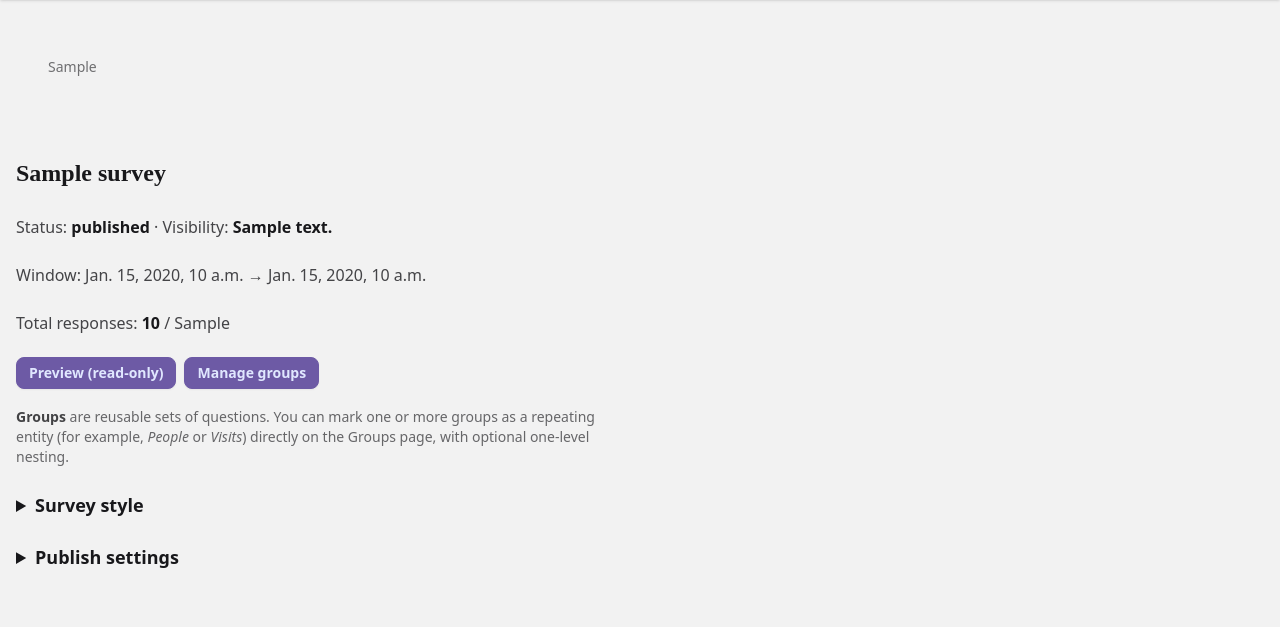
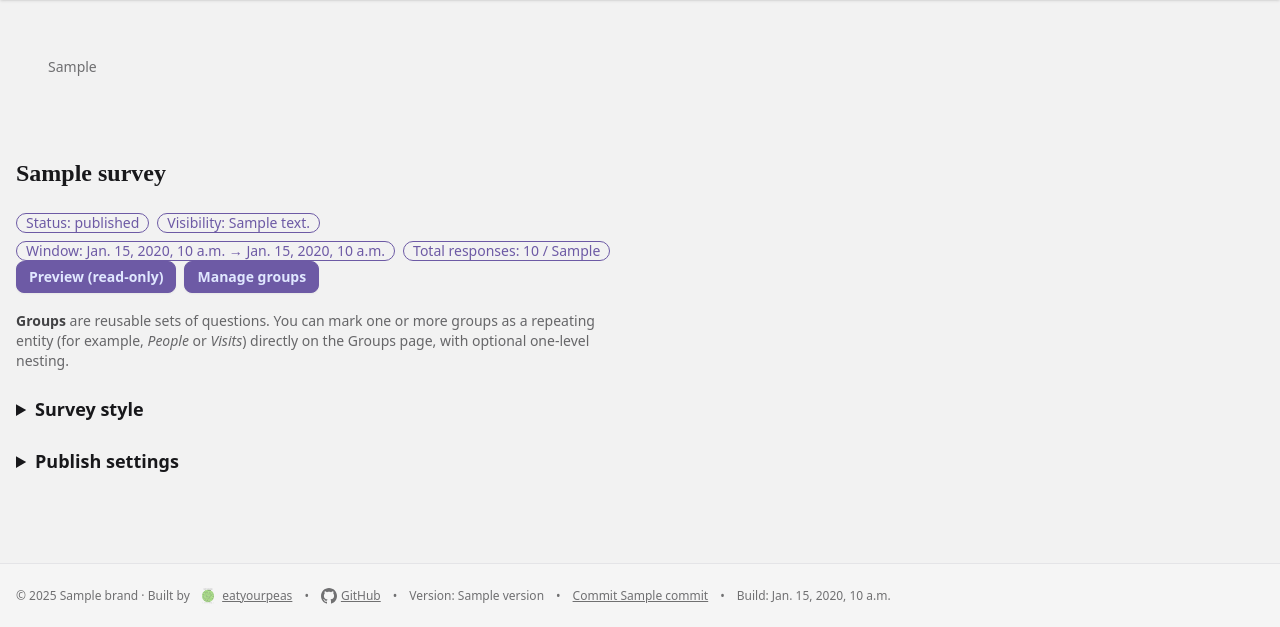
Before and after one commit to eatyourpeas/census, a Django app: template census_app/surveys/templates/surveys/dashboard.html in a window 1280 px wide. Shown: the part 68-695 px from the top of the page. Run offline with Django 5.2, Linux system fonts and the light colour scheme; the template is opened without the code that fills it: most values are stand-ins (such as "Sample title", 1, 10 or a date in 2020); grey boxes marked "Sample" are stand-in pictures; style sheets or scripts are compiled from the project's sources; some libraries are stand-ins or nearby versions.

Commit message:
Dashboard: render status/visibility/window/total as primary badges.

```diff
--- a/census_app/surveys/templates/surveys/dashboard.html
+++ b/census_app/surveys/templates/surveys/dashboard.html
@@ -26,9 +26,12 @@
   {% trans "Survey Dashboard" as bc_survey_dashboard %}
   {% include 'components/breadcrumbs.html' with crumb1_label=bc_surveys crumb1_href="/surveys/" crumb2_label=bc_survey_dashboard crumb2_href="/surveys/"|add:survey.slug|add:"/dashboard/" %}
   <h2>{{ survey.name }}</h2>
-  <p>{% trans "Status" %}: <strong>{{ survey.status }}</strong> · {% trans "Visibility" %}: <strong>{{ visible }}</strong></p>
-  <p>{% trans "Window" %}: {{ survey.start_at|default:'—' }} → {{ survey.end_at|default:'—' }}</p>
-  <p>{% trans "Total responses" %}: <strong>{{ total }}</strong>{% if survey.max_responses %} / {{ survey.max_responses }}{% endif %}</p>
+  <div class="flex flex-wrap gap-2 items-center">
+    <span class="badge badge-primary badge-outline">{% trans "Status" %}: {{ survey.status }}</span>
+    <span class="badge badge-primary badge-outline">{% trans "Visibility" %}: {{ visible }}</span>
+    <span class="badge badge-primary badge-outline">{% trans "Window" %}: {{ survey.start_at|default:'—' }} → {{ survey.end_at|default:'—' }}</span>
+    <span class="badge badge-primary badge-outline">{% trans "Total responses" %}: {{ total }}{% if survey.max_responses %} / {{ survey.max_responses }}{% endif %}</span>
+  </div>
   <div class="flex gap-2">
     <a class="btn btn-primary btn-sm" href="/surveys/{{ survey.slug }}/preview/">{% trans "Preview (read-only)" %}</a>
     <a class="btn btn-primary btn-sm" href="/surveys/{{ survey.slug }}/groups/">{% trans "Manage groups" %}</a>
```
